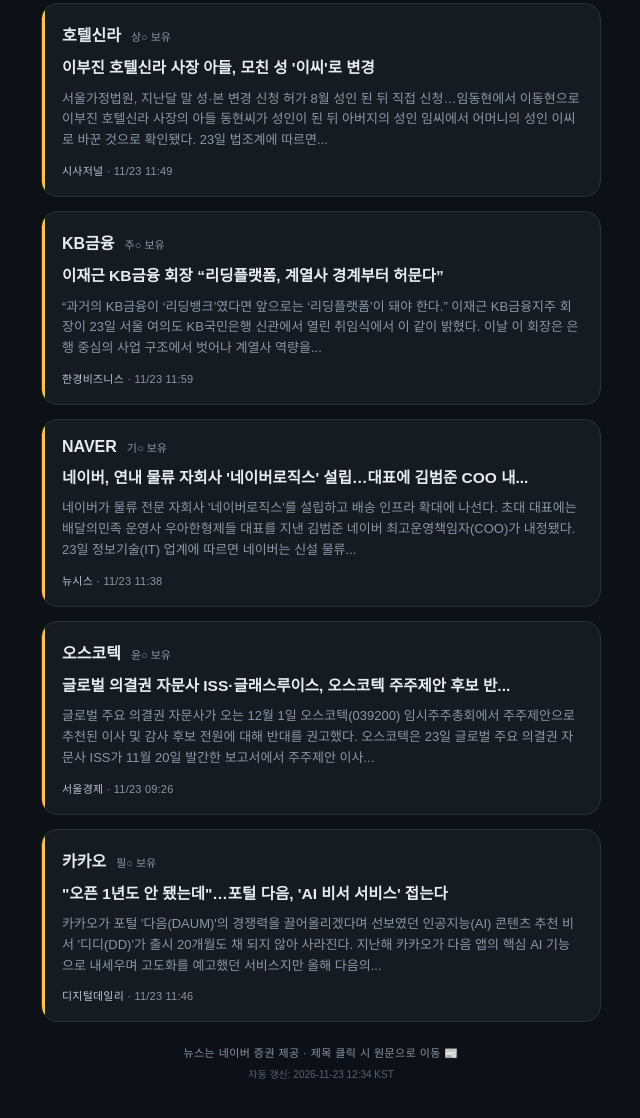
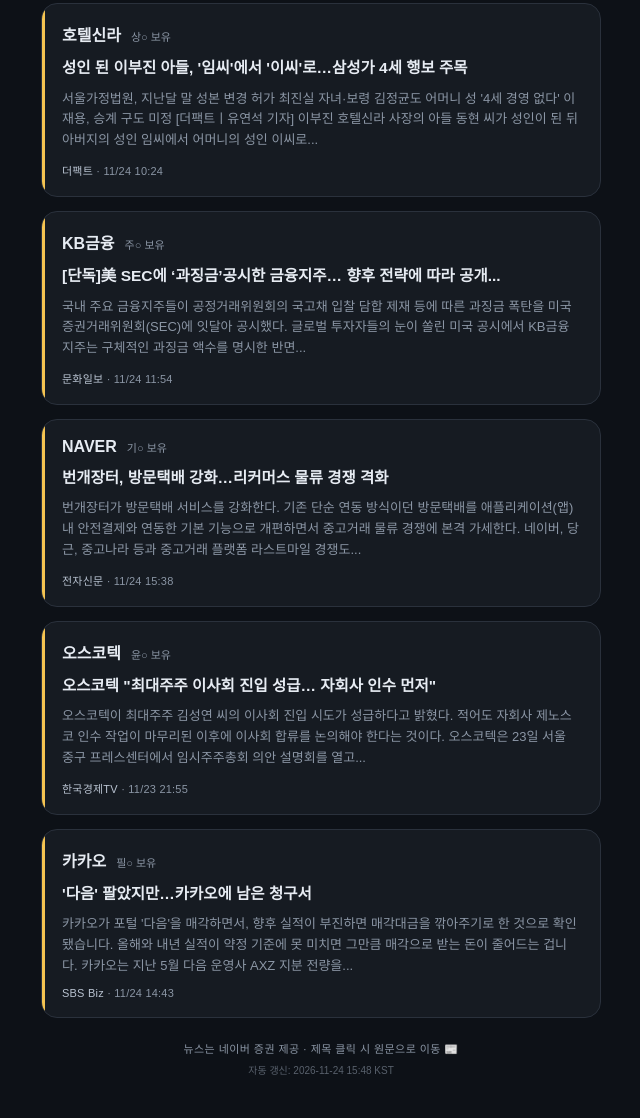
Before and after one commit to mainlainer/djhani02, a plain HTML site: page news.html in a window 1280 px wide. Shown: the part 844-1962 px from the top of the page, without its empty margins (319-959 px from the left). Drawn offline with Linux system fonts and the light colour scheme; a web font is replaced by a local one.

Commit message:
auto: 2026-11-24 15:48 KST 종목 뉴스 갱신

```diff
--- a/news.html
+++ b/news.html
@@ -3,8 +3,8 @@
 <head>
 <meta charset="UTF-8">
 <meta name="viewport" content="width=device-width, initial-scale=1.0">
-<title>오늘의 종목 뉴스 · 2026.11.23</title>
-<meta property="og:title" content="오늘의 종목 뉴스 2026.11.23">
+<title>오늘의 종목 뉴스 · 2026.11.24</title>
+<meta property="og:title" content="오늘의 종목 뉴스 2026.11.24">
 <meta property="og:description" content="우리 모임 8개 종목 데일리 뉴스 요약">
 <link rel="preconnect" href="https://fonts.googleapis.com">
 <link rel="preconnect" href="https://fonts.gstatic.com" crossorigin>
@@ -46,22 +46,22 @@
 
   <div class="top-label">소수점 투자 모임 · 데일리 종목 뉴스</div>
   <div class="title">NEWS<span class="kr">오늘의 종목 소식</span></div>
-  <div class="date">2026.11.23 기준 · 종목별 최신 1건</div>
+  <div class="date">2026.11.24 기준 · 종목별 최신 1건</div>
 
   <div class="nav"><a href="index.html">← 잔고 결산</a><a href="rank.html">📊 순위 변동</a></div>
 
   <div class="card">
     <div class="head"><span class="ticker">현대차</span><span class="member">성○ 보유</span></div>
-    <a class="headline" href="https://n.news.naver.com/mnews/article/011/0004685096" target="_blank" rel="noopener">현대차·기아, ‘동커볼케’ 디자인 전시…제네시스 박스 버기 국내 ...</a>
-    <div class="body">현대차·기아가 루크 동커볼케 최고 크리에이티브 책임자(CCO) 겸 최고 디자인 책임자(CDO) 사장의 디자인 여정을 조명하는 아카이브 전시를 연다. 전시에서는 올해 르망 24시에서 공개된 ‘제네시스 박스 버기 콘셉트’를 국내에서 처음 만나볼 수...</div>
-    <div class="meta"><span class="src">서울경제</span> · 11/23 12:21</div>
+    <a class="headline" href="https://n.news.naver.com/mnews/article/469/0000967464" target="_blank" rel="noopener">GV90 주행 안전성 높인 그 기술, 현대위아가 국내 최초 개발</a>
+    <div class="body">현대자동차 프리미엄 브랜드 제네시스가 내놓은 전동화 플래그십 스포츠유틸리티차(SUV) GV90은 제네시스 기존 모델이나 다른 4륜구동(AWD) 차량보다 주행 안전성이 크게 향상됐다. 비결은 현대차그룹 부품 계열사 현대위아가 개발한 '이 장치'다....</div>
+    <div class="meta"><span class="src">한국일보</span> · 11/24 15:46</div>
   </div>
 
   <div class="card">
     <div class="head"><span class="ticker">신세계</span><span class="member">정○ 보유</span></div>
-    <a class="headline" href="https://n.news.naver.com/mnews/article/421/0009304794" target="_blank" rel="noopener">신세계백화점 폭발물 설치 '위협' 전국 점포 긴급 점검…&quot;현재 정상 영...</a>
-    <div class="body">최소망 유민주 기자 = 신세계백화점에 폭발물을 설치했다는 위협 신고가 접수되면서 경찰이 전국 점포를 대상으로 안전 확인에 나섰다. 23일 업계에 따르면 이날 오전 9시쯤 신세계백화점에 폭발물을 설치했다는 내용의 팩스 신고가 경찰 측에 접수됐다....</div>
-    <div class="meta"><span class="src">뉴스1</span> · 11/23 12:02</div>
+    <a class="headline" href="https://n.news.naver.com/mnews/article/417/0001165475" target="_blank" rel="noopener">'뜨는 맛집' 2호점 무대 된 신세계 강남점</a>
+    <div class="body">국내외 인기 식음료(F&amp;B) 브랜드들이 2호점 출점지로 신세계백화점 강남점을 잇달아 택했다. 강남 가두상권에 1호점을 낸 뒤 성수동·홍대 등 유동인구가 많은 상권으로 매장을 넓히던 출점 공식이 바뀐 것이다. 국내 최대 규모 식품관과 전국 단위...</div>
+    <div class="meta"><span class="src">동행미디어 시대</span> · 11/24 15:38</div>
   </div>
 
   <div class="card">
@@ -73,41 +73,41 @@
 
   <div class="card">
     <div class="head"><span class="ticker">호텔신라</span><span class="member">상○ 보유</span></div>
-    <a class="headline" href="https://n.news.naver.com/mnews/article/586/0000142835" target="_blank" rel="noopener">이부진 호텔신라 사장 아들, 모친 성 '이씨'로 변경</a>
-    <div class="body">서울가정법원, 지난달 말 성·본 변경 신청 허가 8월 성인 된 뒤 직접 신청…임동현에서 이동현으로 이부진 호텔신라 사장의 아들 동현씨가 성인이 된 뒤 아버지의 성인 임씨에서 어머니의 성인 이씨로 바꾼 것으로 확인됐다. 23일 법조계에 따르면...</div>
-    <div class="meta"><span class="src">시사저널</span> · 11/23 11:49</div>
+    <a class="headline" href="https://n.news.naver.com/mnews/article/629/0000554895" target="_blank" rel="noopener">성인 된 이부진 아들, '임씨'에서 '이씨'로…삼성가 4세 행보 주목</a>
+    <div class="body">서울가정법원, 지난달 말 성본 변경 허가 최진실 자녀·보령 김정균도 어머니 성 '4세 경영 없다' 이재용, 승계 구도 미정 [더팩트ㅣ유연석 기자] 이부진 호텔신라 사장의 아들 동현 씨가 성인이 된 뒤 아버지의 성인 임씨에서 어머니의 성인 이씨로...</div>
+    <div class="meta"><span class="src">더팩트</span> · 11/24 10:24</div>
   </div>
 
   <div class="card">
     <div class="head"><span class="ticker">KB금융</span><span class="member">주○ 보유</span></div>
-    <a class="headline" href="https://n.news.naver.com/mnews/article/050/0000113627" target="_blank" rel="noopener">이재근 KB금융 회장 “리딩플랫폼, 계열사 경계부터 허문다”</a>
-    <div class="body">“과거의 KB금융이 ‘리딩뱅크’였다면 앞으로는 ‘리딩플랫폼’이 돼야 한다.” 이재근 KB금융지주 회장이 23일 서울 여의도 KB국민은행 신관에서 열린 취임식에서 이 같이 밝혔다. 이날 이 회장은 은행 중심의 사업 구조에서 벗어나 계열사 역량을...</div>
-    <div class="meta"><span class="src">한경비즈니스</span> · 11/23 11:59</div>
+    <a class="headline" href="https://n.news.naver.com/mnews/article/021/0002835093" target="_blank" rel="noopener">[단독]美 SEC에 ‘과징금’공시한 금융지주… 향후 전략에 따라 공개...</a>
+    <div class="body">국내 주요 금융지주들이 공정거래위원회의 국고채 입찰 담합 제재 등에 따른 과징금 폭탄을 미국 증권거래위원회(SEC)에 잇달아 공시했다. 글로벌 투자자들의 눈이 쏠린 미국 공시에서 KB금융지주는 구체적인 과징금 액수를 명시한 반면...</div>
+    <div class="meta"><span class="src">문화일보</span> · 11/24 11:54</div>
   </div>
 
   <div class="card">
     <div class="head"><span class="ticker">NAVER</span><span class="member">기○ 보유</span></div>
-    <a class="headline" href="https://n.news.naver.com/mnews/article/003/0014339466" target="_blank" rel="noopener">네이버, 연내 물류 자회사 '네이버로직스' 설립…대표에 김범준 COO 내...</a>
-    <div class="body">네이버가 물류 전문 자회사 '네이버로직스'를 설립하고 배송 인프라 확대에 나선다. 초대 대표에는 배달의민족 운영사 우아한형제들 대표를 지낸 김범준 네이버 최고운영책임자(COO)가 내정됐다. 23일 정보기술(IT) 업계에 따르면 네이버는 신설 물류...</div>
-    <div class="meta"><span class="src">뉴시스</span> · 11/23 11:38</div>
+    <a class="headline" href="https://n.news.naver.com/mnews/article/030/0003489186" target="_blank" rel="noopener">번개장터, 방문택배 강화…리커머스 물류 경쟁 격화</a>
+    <div class="body">번개장터가 방문택배 서비스를 강화한다. 기존 단순 연동 방식이던 방문택배를 애플리케이션(앱) 내 안전결제와 연동한 기본 기능으로 개편하면서 중고거래 물류 경쟁에 본격 가세한다. 네이버, 당근, 중고나라 등과 중고거래 플랫폼 라스트마일 경쟁도...</div>
+    <div class="meta"><span class="src">전자신문</span> · 11/24 15:38</div>
   </div>
 
   <div class="card">
     <div class="head"><span class="ticker">오스코텍</span><span class="member">윤○ 보유</span></div>
-    <a class="headline" href="https://n.news.naver.com/mnews/article/011/0004684995" target="_blank" rel="noopener">글로벌 의결권 자문사 ISS·글래스루이스, 오스코텍 주주제안 후보 반...</a>
-    <div class="body">글로벌 주요 의결권 자문사가 오는 12월 1일 오스코텍(039200) 임시주주총회에서 주주제안으로 추천된 이사 및 감사 후보 전원에 대해 반대를 권고했다. 오스코텍은 23일 글로벌 주요 의결권 자문사 ISS가 11월 20일 발간한 보고서에서 주주제안 이사...</div>
-    <div class="meta"><span class="src">서울경제</span> · 11/23 09:26</div>
+    <a class="headline" href="https://n.news.naver.com/mnews/article/215/0001273686" target="_blank" rel="noopener">오스코텍 &quot;최대주주 이사회 진입 성급… 자회사 인수 먼저&quot;</a>
+    <div class="body">오스코텍이 최대주주 김성연 씨의 이사회 진입 시도가 성급하다고 밝혔다. 적어도 자회사 제노스코 인수 작업이 마무리된 이후에 이사회 합류를 논의해야 한다는 것이다. 오스코텍은 23일 서울 중구 프레스센터에서 임시주주총회 의안 설명회를 열고...</div>
+    <div class="meta"><span class="src">한국경제TV</span> · 11/23 21:55</div>
   </div>
 
   <div class="card">
     <div class="head"><span class="ticker">카카오</span><span class="member">필○ 보유</span></div>
-    <a class="headline" href="https://n.news.naver.com/mnews/article/138/0002249554" target="_blank" rel="noopener">&quot;오픈 1년도 안 됐는데&quot;…포털 다음, 'AI 비서 서비스' 접는다</a>
-    <div class="body">카카오가 포털 '다음(DAUM)'의 경쟁력을 끌어올리겠다며 선보였던 인공지능(AI) 콘텐츠 추천 비서 '디디(DD)'가 출시 20개월도 채 되지 않아 사라진다. 지난해 카카오가 다음 앱의 핵심 AI 기능으로 내세우며 고도화를 예고했던 서비스지만 올해 다음의...</div>
-    <div class="meta"><span class="src">디지털데일리</span> · 11/23 11:46</div>
+    <a class="headline" href="https://n.news.naver.com/mnews/article/374/0000545582" target="_blank" rel="noopener">'다음' 팔았지만…카카오에 남은 청구서</a>
+    <div class="body">카카오가 포털 '다음'을 매각하면서, 향후 실적이 부진하면 매각대금을 깎아주기로 한 것으로 확인됐습니다. 올해와 내년 실적이 약정 기준에 못 미치면 그만큼 매각으로 받는 돈이 줄어드는 겁니다. 카카오는 지난 5월 다음 운영사 AXZ 지분 전량을...</div>
+    <div class="meta"><span class="src">SBS Biz</span> · 11/24 14:43</div>
   </div>
 
   <div class="foot">뉴스는 네이버 증권 제공 · 제목 클릭 시 원문으로 이동 📰</div>
-  <div class="auto-stamp">자동 갱신: 2026-11-23 12:34 KST</div>
+  <div class="auto-stamp">자동 갱신: 2026-11-24 15:48 KST</div>
 
 </div>
 </body>
```
